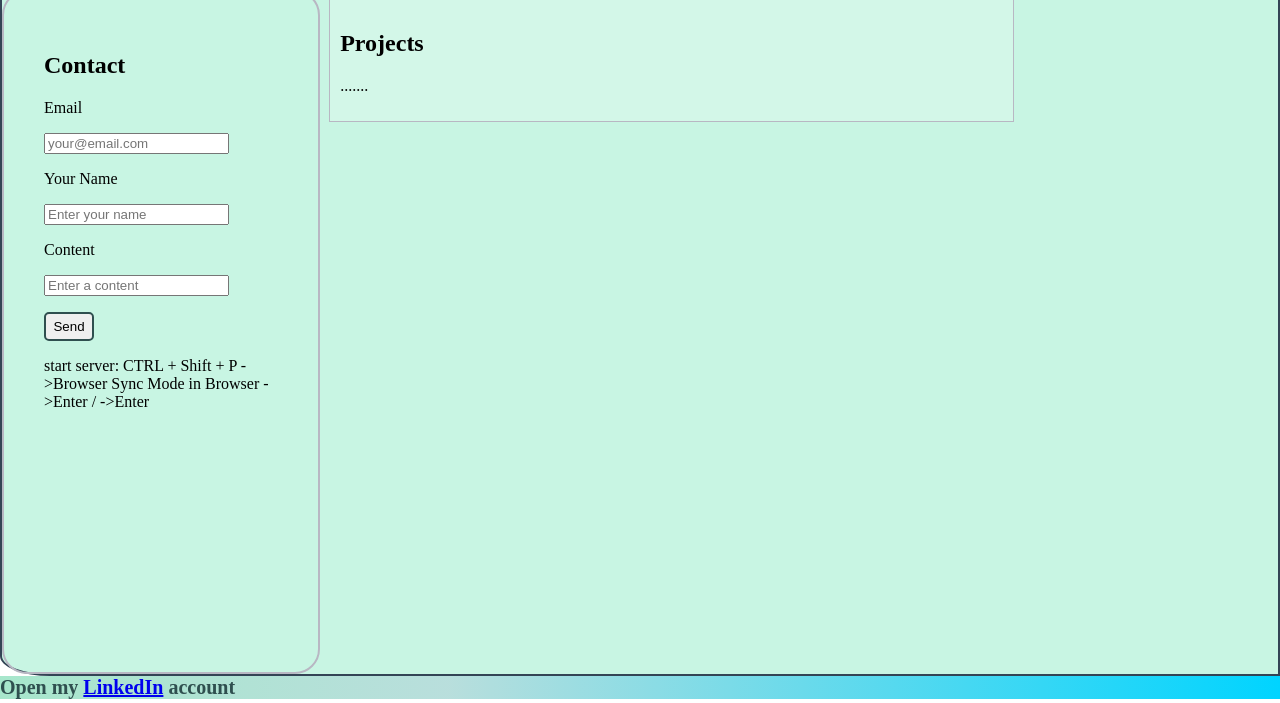
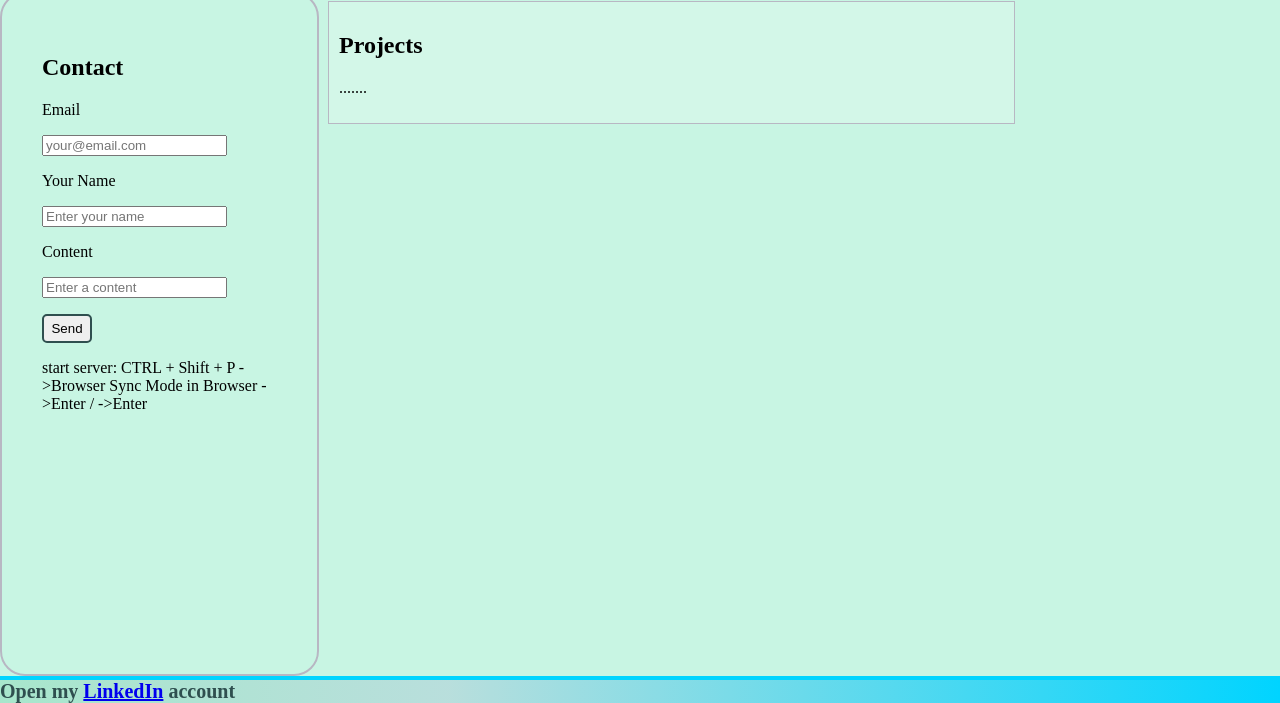
Before and after one commit to tiulia21/tiulia21.github.io, a plain HTML site: page index.html in a window 1280 px wide. Shown: the part 212-915 px from the top of the page. Drawn offline with Linux system fonts and the light colour scheme.

Commit message:
Add borders

```diff
--- a/css/style.css
+++ b/css/style.css
@@ -117,8 +117,8 @@ td.favorite {
   font-weight: normal;
 }
 #content {
-  border: 2px solid #334455;
-  border-bottom-left-radius: 50px 20px;
+  border-top: 4px solid rgba(0, 212, 255, 1);
+  border-bottom: 4px solid rgba(0, 212, 255, 1);
 }
 footer {
   background-image: linear-gradient(
```
